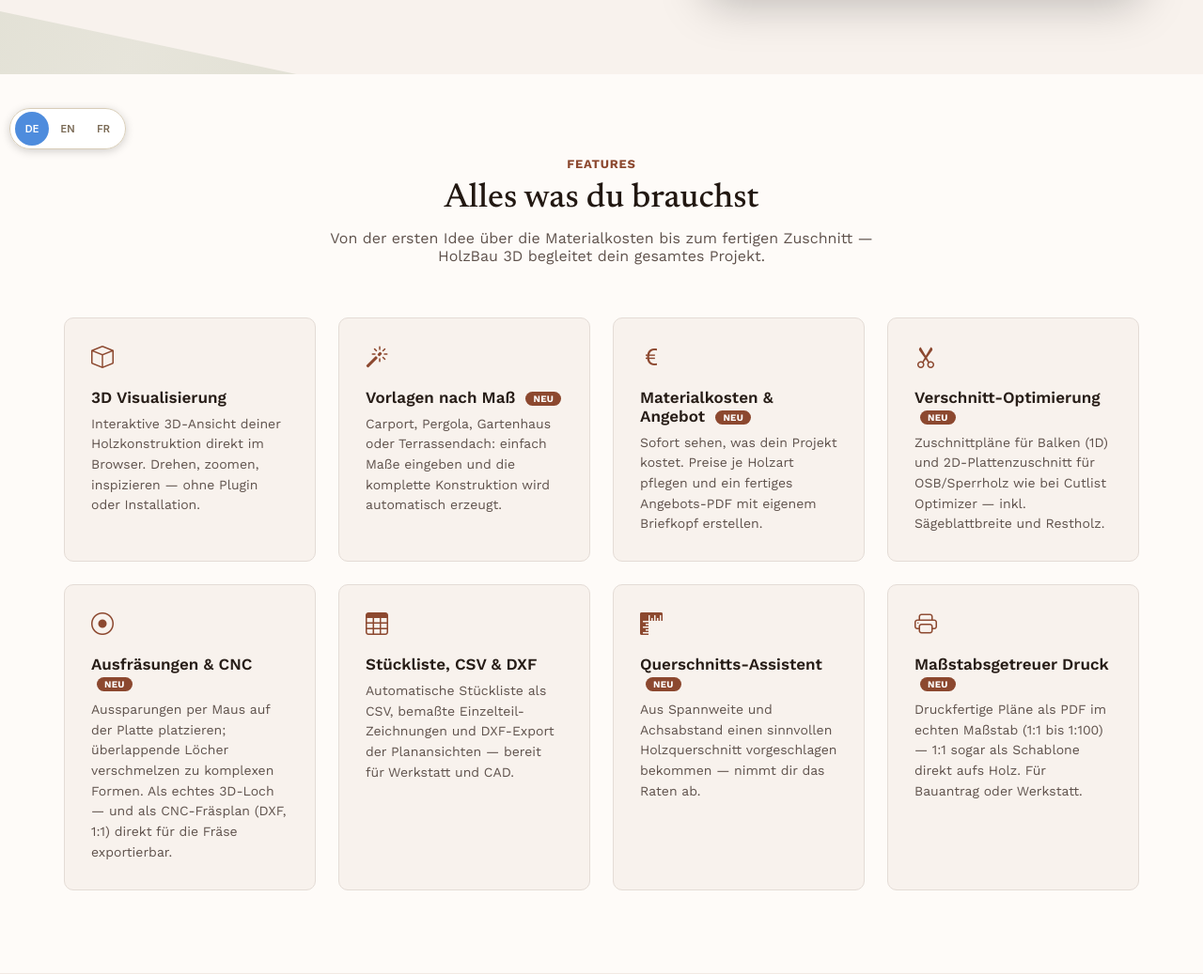
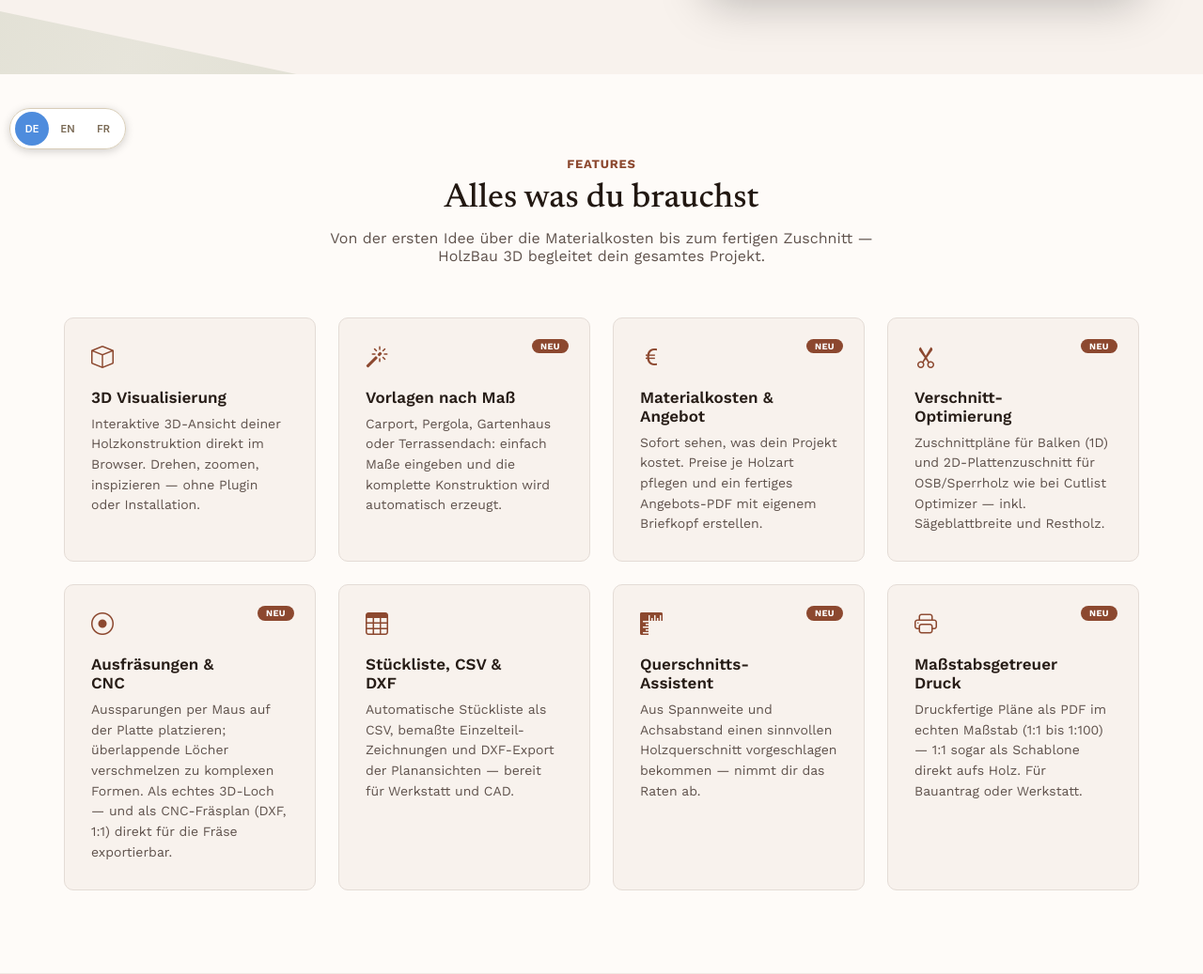
Before and after one commit to bohlerdavid/web, a Python web app: template templates/landing.html in a window 1280 px wide. Shown: the part 629-1666 px from the top of the page at 94% size. Run offline with Jinja, Linux system fonts and the light colour scheme; the template is opened without the code that fills it, so the values that code supplies are empty.

Commit message:
Landing: NEU-Badge sauber in die obere rechte Kartenecke statt Umbruch neben der Ueberschrift

```diff
--- a/templates/landing.html
+++ b/templates/landing.html
@@ -263,13 +263,14 @@
       display: grid; grid-template-columns: repeat(4, 1fr); gap: 24px;
     }
     .feature-card {
+      position: relative;
       padding: 28px; background: oklch(0.965 0.01 65);
       border-radius: 10px; border: 1px solid oklch(0.9 0.012 60);
     }
     .feature-icon { margin-bottom: 18px; font-size: 24px; color: oklch(0.48 0.1 40); }
-    .feature-card h3 { font-size:17px;font-weight:600;color:oklch(0.24 0.02 50);margin:0 0 8px; }
+    .feature-card h3 { font-size:17px;font-weight:600;color:oklch(0.24 0.02 50);margin:0 0 8px;padding-right:44px; }
     .feature-card p  { font-size:14px;line-height:1.55;color:oklch(0.45 0.02 50);margin:0; }
-    .feat-new { display:inline-block;font-size:10px;font-weight:700;letter-spacing:.3px;color:#fff;background:oklch(0.48 0.1 40);border-radius:999px;padding:2px 8px;margin-left:6px;vertical-align:middle;text-transform:uppercase; }
+    .feat-new { position:absolute;top:22px;right:22px;font-size:9.5px;font-weight:700;letter-spacing:.4px;color:#fff;background:oklch(0.48 0.1 40);border-radius:999px;padding:3px 9px;text-transform:uppercase;line-height:1; }
 
     /* ── EXAMPLES ── */
     .examples-bg { background: oklch(0.94 0.012 60); }
```
